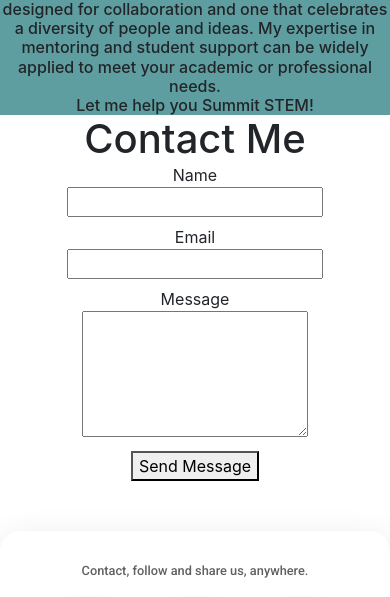
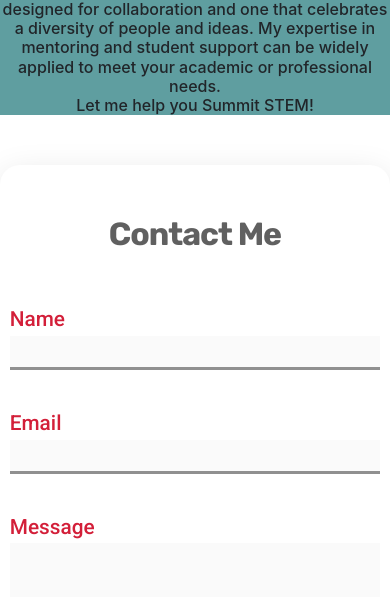
Before and after one commit to rut503/SummitStemGatsbyWebsite, a Gatsby site: page / in a window 390 px wide. Shown: the part 6392-6989 px from the top of the page. Built offline with nearby package versions, Linux system fonts and the light colour scheme; Gatsby itself is replaced by a stand-in of ours.

Commit message:
added full responsiveness to the contact me section

```diff
--- a/src/components/contactMe.js
+++ b/src/components/contactMe.js
@@ -26,8 +26,9 @@ const ContactMe = () => {
 	return(
 		<div id="ContactMe" className={contactMeStyles.container}>
 
+			<h1>Contact Me</h1>
+
 			<div className={contactMeStyles.left}>
-				<h1>Contact Me</h1>
 
 				{/* <form onSubmit={handleSubmit}>
 					<label for="name" >Name</label><br/>
--- a/src/components/contactMe.module.scss
+++ b/src/components/contactMe.module.scss
@@ -1,59 +1,85 @@
-// @import "../styles/theme.scss";
+@import "../styles/theme.scss";
 
-// .container{
-// 	max-width: 1200px;
-// 	margin: 150px auto;
-// 	padding: 100px;
-// 	@include CardShadow;
+.container{
+	@include CardShadow;
+	text-align: left;
+	margin: 50px auto;
+	padding: 50px 0 70px;
 
-// 	text-align: left;
-// 	display: flex;
+	@include s-and-up{
+		margin: 50px;
+	}
+	@include m-and-up{
+		display: flex;
+		flex-wrap: wrap;
+		padding: 50px 25px 70px;
+		margin: 50px 25px;
+	}
+	@include l-and-up {
+		margin: 50px;
+	}
+	@include xl-and-up {
+		width: 1100px;
+		margin: 50px auto;
+	}
 
-// 	.left{
-// 		flex-shrink: 1;
+	h1{
+		@include HeadingFonts;
+		text-align: center;
+		margin-bottom: 50px;
+		flex-basis: 100%;
+	}
 
-// 		h1{
-// 			@include HeadingFonts;
-// 			margin-bottom: 50px;
-// 		}
+	.left{
+		flex-shrink: 1;
 
-// 		form{
-// 			@include TextFonts;
-// 			font-size: 1.3rem;
+		form{
+			@include TextFonts;
+			font-size: 1.3rem;
+			width: 95vw;
+			margin: auto;
 
-// 			.customLabel{
-// 				color: rgb(108, 160, 95);
-// 				// padding-top: 20px;
-// 				// position: absolute;
-// 			}
+			@include s-and-up {
+				width: 25rem;
+			}
 
-// 			.name, .email, .message{
-// 				@include TextFonts;
-// 				@include CustomInputs;
+			.customLabel{
+				color: $AccentColor;
+			}
 
-// 			}
+			.name, .email, .message{
+				@include TextFonts;
+				@include CustomInputs;
 
-// 			.submitBtn{
-// 				@include CustomButton;
-// 			}
-// 		}
+				font-size: 1.2rem;
+				width: 95vw;
 
-// 		// border: 1px solid black;
-// 	}
+				@include s-and-up {
+					width: 25rem;
+				}
+			}
 
-// 	.right{
-// 		flex-grow: 1;
+			.submitBtn{
+				@include CustomButton;
+				display: block;
+				margin: auto;
+			}
+		}
+	}
 
-// 		// position: relative;
-// 		background-image: url(../../static/images/undrawImages/undraw_Newsletter_re_wrob.svg);
-// 		background-position: center;
-// 		background-repeat: no-repeat;
-// 		background-size: contain;
+	.right{
+		flex-grow: 1;
 
-// 		height: 10vh;
-// 		height: auto;
+		background-image: url(../../static/images/undrawImages/undraw_Newsletter_re_wrob.svg);
+		background-position: center;
+		background-repeat: no-repeat;
+		background-size: contain;
+		display: none;
 
-// 		// border: 1px solid black;
-// 	}
+		@include m-and-up {
+			display: block;
+		}
 
-// }
+	}
+
+}
--- a/src/components/moveToTopBtn.module.scss
+++ b/src/components/moveToTopBtn.module.scss
@@ -3,8 +3,8 @@
 .btn{
 	z-index: 1000;
 	position: fixed;
-	bottom: 600px;
-	right: 100px;
+	bottom: 50px;
+	right: 50px;
 	width: 150px;
 	height: 50px;
 
--- a/src/styles/theme.scss
+++ b/src/styles/theme.scss
@@ -66,17 +66,17 @@ $OffWhiteColor : #FAFAFA;
 	margin-bottom: 30px;
 	border: none;
 	border-bottom: 3px solid $TextColor;
-	width: 100%;
-	max-width: 100%;
+	background-color: $OffWhiteColor;
 
 	&:hover{
-		background-color: $OffWhiteColor;
+		background-color: darken($color: $OffWhiteColor, $amount: 2);
 	}
 
 	&:focus{
-		background-color: darken($color: $OffWhiteColor, $amount: 3);
 		outline: none;
-		// box-shadow: 0 0 4pt 1pt $AccentColor;
+		background-color: darken($color: $OffWhiteColor, $amount: 4);
+		border-bottom: 3px solid $HeadingColor;
+		color: $HeadingColor;
 	}
 }
 
```
